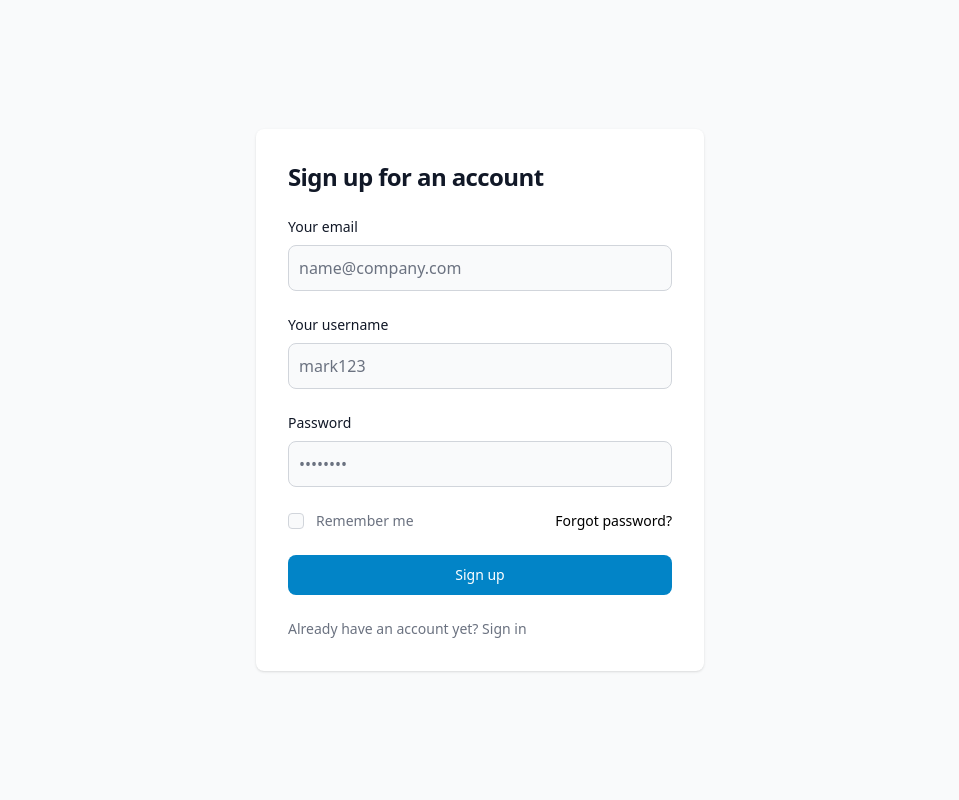
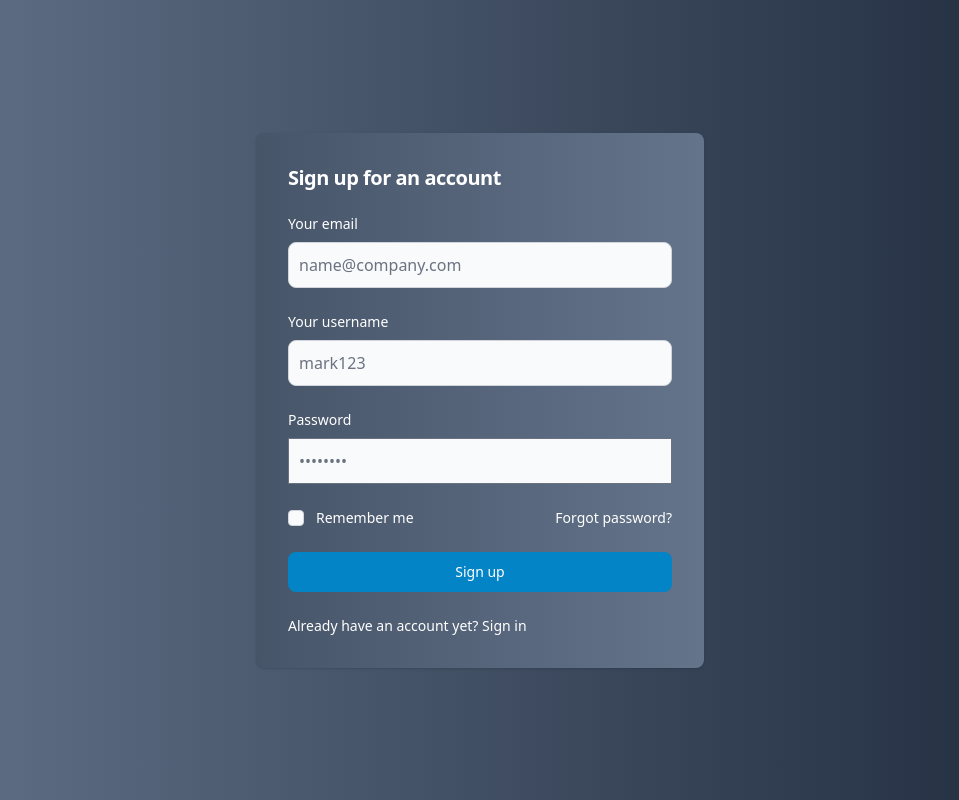
Before and after one commit to Soap171/MERN-blog, a React (Vite) app in the folder client/: page /signup in a window 1280 px wide. Shown: the whole page, without its empty margins (160-1119 px from the left). Built offline with nearby package versions, Linux system fonts and the light colour scheme.

Commit message:
color changes

```diff
--- a/client/src/pages/login.jsx
+++ b/client/src/pages/login.jsx
@@ -34,18 +34,18 @@ function Login() {
   };
 
   return (
-    <section className="bg-gray-50 dark:bg-gray-900">
+    <section className="bg-gradient-to-r from-slate-500 to-slate-800">
       <div className="flex flex-col items-center justify-center px-6 py-8 mx-auto md:h-screen lg:py-0">
-        <div className="w-full bg-white rounded-lg shadow dark:border md:mt-0 sm:max-w-md xl:p-0 dark:bg-gray-800 dark:border-gray-700">
+        <div className="w-full bg-white rounded-lg shadow dark:border md:mt-0 sm:max-w-md xl:p-0 bg-gradient-to-r from-slate-600 to-slate-500 rounded-lg text-white">
           <div className="p-6 space-y-4 md:space-y-6 sm:p-8">
-            <h1 className="text-xl font-bold leading-tight tracking-tight text-gray-900 md:text-2xl dark:text-white">
+            <h1 className="text-xl font-bold leading-tight tracking-tight ">
               Sign in to your account
             </h1>
             <form className="space-y-4 md:space-y-6" onSubmit={handleSubmit}>
               <div>
                 <label
                   htmlFor="email"
-                  className="block mb-2 text-sm font-medium text-gray-900 dark:text-white"
+                  className="block mb-2 text-sm font-medium"
                 >
                   Your email
                 </label>
@@ -53,7 +53,7 @@ function Login() {
                   type="email"
                   name="email"
                   id="email"
-                  className="bg-gray-50 border border-gray-300 text-gray-900 rounded-lg focus:ring-primary-600 focus:border-primary-600 block w-full p-2.5 dark:bg-gray-700 dark:border-gray-600 dark:placeholder-gray-400 dark:text-white dark:focus:ring-blue-500 dark:focus:border-blue-500"
+                  className="bg-gray-50 border border-gray-300  rounded-lg focus:ring-primary-600 focus:border-primary-600 block w-full p-2.5 dark:bg-gray-700 dark:border-gray-600 dark:placeholder-gray-400 dark:text-white dark:focus:ring-blue-500 dark:focus:border-blue-500"
                   placeholder="name@company.com"
                   onChange={(e) => setEmail(e.target.value)}
                   value={email}
@@ -66,7 +66,7 @@ function Login() {
               <div>
                 <label
                   htmlFor="password"
-                  className="block mb-2 text-sm font-medium text-gray-900 dark:text-white"
+                  className="block mb-2 text-sm font-medium "
                 >
                   Password
                 </label>
@@ -95,12 +95,7 @@ function Login() {
                     />
                   </div>
                   <div className="ml-3 text-sm">
-                    <label
-                      htmlFor="remember"
-                      className="text-gray-500 dark:text-gray-300"
-                    >
-                      Remember me
-                    </label>
+                    <label htmlFor="remember">Remember me</label>
                   </div>
                 </div>
                 <Link
@@ -116,7 +111,7 @@ function Login() {
               >
                 Sign in
               </button>
-              <p className="text-sm font-light text-gray-500 dark:text-gray-400">
+              <p className="text-sm font-light ">
                 Don’t have an account yet?{" "}
                 <Link
                   to="/signup"
--- a/client/src/pages/signUp.jsx
+++ b/client/src/pages/signUp.jsx
@@ -39,18 +39,18 @@ function signUp() {
   };
 
   return (
-    <section className="bg-gray-50 dark:bg-gray-900">
+    <section className="bg-gradient-to-r from-slate-500 to-slate-800 text-white">
       <div className="flex flex-col items-center justify-center px-6 py-8 mx-auto md:h-screen lg:py-0">
-        <div className="w-full bg-white rounded-lg shadow dark:border md:mt-0 sm:max-w-md xl:p-0 dark:bg-gray-800 dark:border-gray-700">
+        <div className="w-full bg-white rounded-lg shadow dark:border md:mt-0 sm:max-w-md xl:p-0 bg-gradient-to-r from-slate-600 to-slate-500 rounded-lg text-white">
           <div className="p-6 space-y-4 md:space-y-6 sm:p-8">
-            <h1 className="text-xl font-bold leading-tight tracking-tight text-gray-900 md:text-2xl dark:text-white">
+            <h1 className="text-xl font-bold leading-tight tracking-tight">
               Sign up for an account
             </h1>
             <form className="space-y-4 md:space-y-6" onSubmit={handleSubmit}>
               <div>
                 <label
                   htmlFor="email"
-                  className="block mb-2 text-sm font-medium text-gray-900 dark:text-white"
+                  className="block mb-2 text-sm font-medium "
                 >
                   Your email
                 </label>
@@ -58,7 +58,7 @@ function signUp() {
                   type="email"
                   name="email"
                   id="email"
-                  className="bg-gray-50 border border-gray-300 text-gray-900 rounded-lg focus:ring-primary-600 focus:border-primary-600 block w-full p-2.5 dark:bg-gray-700 dark:border-gray-600 dark:placeholder-gray-400 dark:text-white dark:focus:ring-blue-500 dark:focus:border-blue-500"
+                  className="bg-gray-50 border border-gray-300 rounded-lg focus:ring-primary-600 focus:border-primary-600 block w-full p-2.5 dark:bg-gray-700 dark:border-gray-600 dark:placeholder-gray-400 dark:text-white dark:focus:ring-blue-500 dark:focus:border-blue-500"
                   placeholder="name@company.com"
                   onChange={(e) => setEmail(e.target.value)}
                   value={email}
@@ -70,7 +70,7 @@ function signUp() {
               <div>
                 <label
                   htmlFor="username"
-                  className="block mb-2 text-sm font-medium text-gray-900 dark:text-white"
+                  className="block mb-2 text-sm font-medium "
                 >
                   Your username
                 </label>
@@ -78,7 +78,7 @@ function signUp() {
                   type="text"
                   name="username"
                   id="username"
-                  className="bg-gray-50 border border-gray-300 text-gray-900 rounded-lg focus:ring-primary-600 focus:border-primary-600 block w-full p-2.5 dark:bg-gray-700 dark:border-gray-600 dark:placeholder-gray-400 dark:text-white dark:focus:ring-blue-500 dark:focus:border-blue-500"
+                  className="bg-gray-50 border border-gray-300 rounded-lg focus:ring-primary-600 focus:border-primary-600 block w-full p-2.5 dark:bg-gray-700 dark:border-gray-600 dark:placeholder-gray-400 dark:text-white dark:focus:ring-blue-500 dark:focus:border-blue-500"
                   placeholder="mark123"
                   onChange={(e) => setUsername(e.target.value)}
                   value={username}
@@ -90,7 +90,7 @@ function signUp() {
               <div>
                 <label
                   htmlFor="password"
-                  className="block mb-2 text-sm font-medium text-gray-900 dark:text-white"
+                  className="block mb-2 text-sm font-medium "
                 >
                   Password
                 </label>
@@ -99,7 +99,7 @@ function signUp() {
                   name="password"
                   id="password"
                   placeholder="••••••••"
-                  className="bg-gray-50 border border-gray-300 text-gray-900 rounded-lg focus:ring-primary-600 focus:border-primary-600 block w-full p-2.5 dark:bg-gray-700 dark:border-gray-600 dark:placeholder-gray-400 dark:text-white dark:focus:ring-blue-500 dark:focus:border-blue-500"
+                  className="bg-gray-50 border border-gray-300rounded-lg focus:ring-primary-600 focus:border-primary-600 block w-full p-2.5 dark:bg-gray-700 dark:border-gray-600 dark:placeholder-gray-400 dark:text-white dark:focus:ring-blue-500 dark:focus:border-blue-500"
                   onChange={(e) => setPassword(e.target.value)}
                   value={password}
                 />
@@ -119,12 +119,7 @@ function signUp() {
                     />
                   </div>
                   <div className="ml-3 text-sm">
-                    <label
-                      htmlFor="remember"
-                      className="text-gray-500 dark:text-gray-300"
-                    >
-                      Remember me
-                    </label>
+                    <label htmlFor="remember">Remember me</label>
                   </div>
                 </div>
                 <Link
@@ -140,7 +135,7 @@ function signUp() {
               >
                 Sign up
               </button>
-              <p className="text-sm font-light text-gray-500 dark:text-gray-400">
+              <p className="text-sm font-light">
                 Already have an account yet?{" "}
                 <Link
                   to="/login"
```
